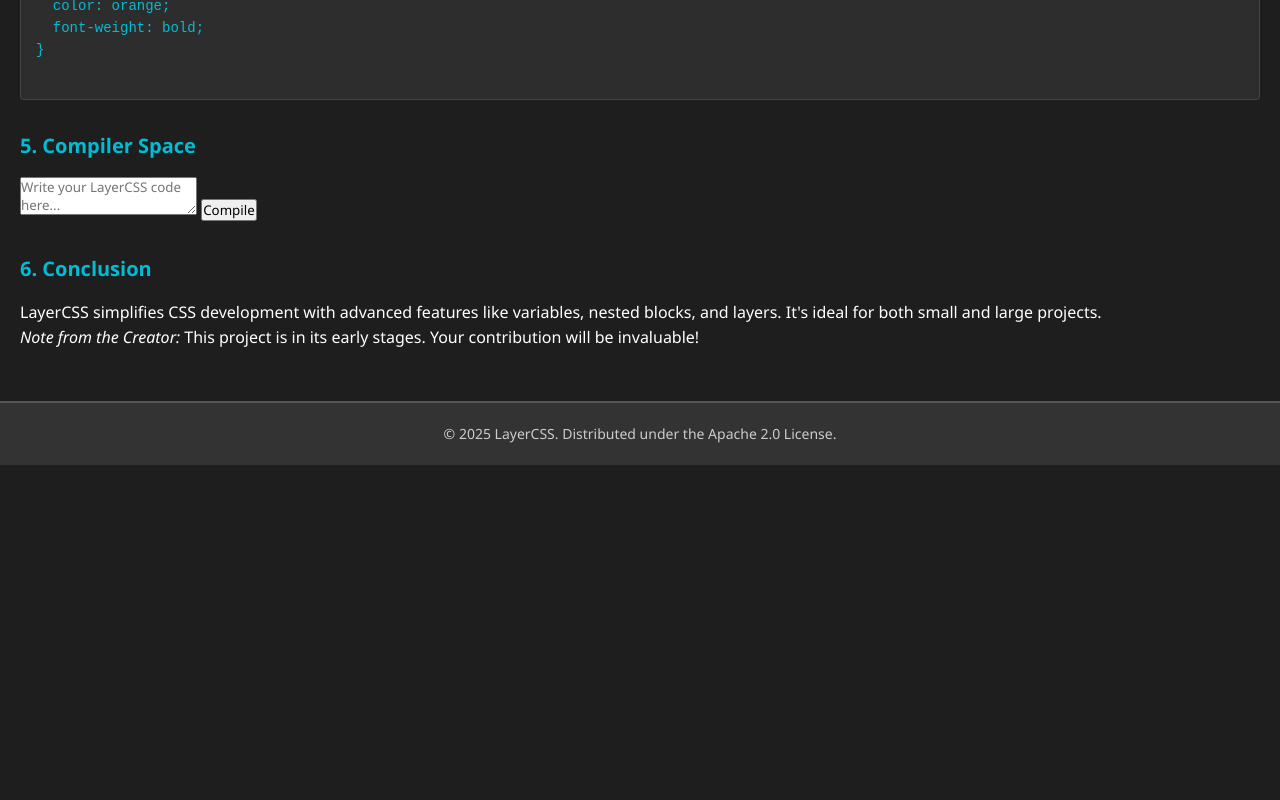
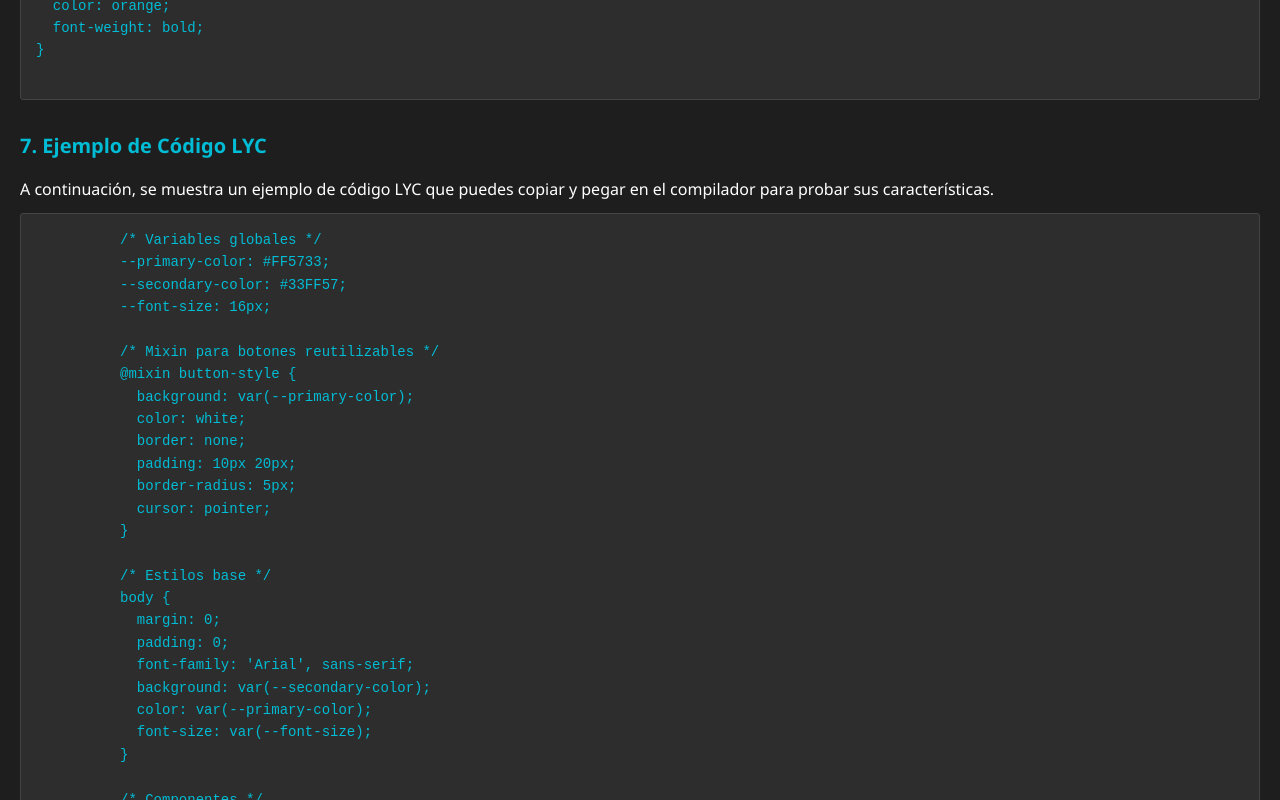
Before and after one commit to Seb3rhjck/layerCSS.lyc, a plain HTML site: page index.html in a window 1280 px wide. Shown: the part 3740-4540 px from the top of the page. Before the commit the page ends 4205 px from the top, so only its background shows below. Drawn offline with Linux system fonts and the light colour scheme.

Commit message:
Update index.html

```diff
--- a/index.html
+++ b/index.html
@@ -212,6 +212,65 @@
       </div>
     </section>
 
+    <!-- Ejemplo de Código LYC -->
+    <section class="section" id="example-lyc-section">
+      <h2 id="example-lyc-title">7. Ejemplo de Código LYC</h2>
+      <p id="example-lyc-description">
+        A continuación, se muestra un ejemplo de código LYC que puedes copiar y pegar en el compilador para probar sus características.
+      </p>
+      <div class="code-container">
+        <pre class="code-block" id="example-lyc-code">
+          /* Variables globales */
+          --primary-color: #FF5733;
+          --secondary-color: #33FF57;
+          --font-size: 16px;
+
+          /* Mixin para botones reutilizables */
+          @mixin button-style {
+            background: var(--primary-color);
+            color: white;
+            border: none;
+            padding: 10px 20px;
+            border-radius: 5px;
+            cursor: pointer;
+          }
+
+          /* Estilos base */
+          body {
+            margin: 0;
+            padding: 0;
+            font-family: 'Arial', sans-serif;
+            background: var(--secondary-color);
+            color: var(--primary-color);
+            font-size: var(--font-size);
+          }
+
+          /* Componentes */
+          .button {
+            @include button-style;
+            box-shadow: 0 0 calc(5px + 2px) rgba(0, 0, 0, 0.3);
+          }
+
+          .button:hover {
+            transform: scale(calc(1 + 0.1));
+            background: var(--secondary-color);
+          }
+
+          /* Herencia */
+          .error-message {
+            color: red;
+            font-weight: bold;
+          }
+
+          .warning-message {
+            @extend error-message to warning-message;
+            color: orange;
+          }
+          </pre>
+        <button id="copy-example-button">Copiar Código</button>
+      </div>
+    </section>
+
     <!-- Compiler Space -->
     <section class="section" id="compiler-section">
       <h2 id="compiler-title">5. Compiler Space</h2>
```
